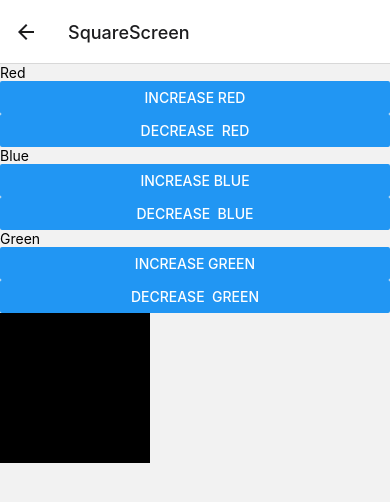
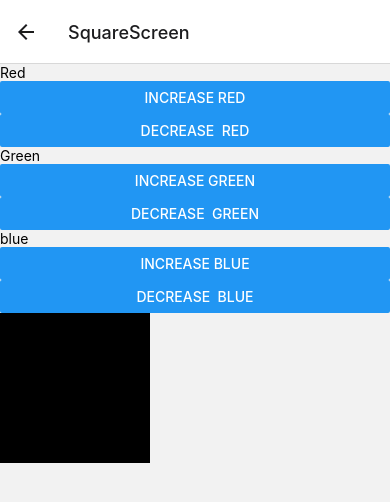
Before and after one commit to Austinove/Test-App, a React Native app: screen /SquareScreen in a window 390 px wide. Shown: the top 502 px of the page. Built offline with nearby package versions, Linux system fonts and the light colour scheme.

Commit message:
color app with reducers

```diff
--- a/src/screens/SquareScreen.js
+++ b/src/screens/SquareScreen.js
@@ -1,48 +1,62 @@
-import React, {useState} from 'react';
+import React, {useReducer} from 'react';
 import {View, Text, StyleSheet} from 'react-native';
 import ColorCounter from '../components/ColorCounter';
 
 const SquareScreen = () => {
-  const [red, setRed] = useState(0);
-  const [green, setGreen] = useState(0);
-  const [blue, setBlue] = useState(0);
-  const COLOR_INCREMENT = 15;
-  const setColor = (color, change) => {
-    switch (color) {
+  const reducer = (state, action) => {
+    switch (action.colorToChange) {
       case 'red':
-        red + change < 255 && red + change >= 0 ? setRed(red + change) : null;
-        break;
+        console.log(action.colorToChange, ', ', action.amount);
+        console.log('//', state);
+        return state.red + action.amount < 255 || state.red + action > 0
+          ? {...state, red: state.red + action.amount}
+          : state;
+
       case 'green':
-        green + change < 255 && green + change >= 0
-          ? setGreen(green + change)
-          : null;
-        break;
+        return state.red + action.amount < 255 || state.red + action > 0
+          ? {...state, green: state.green + action.amount}
+          : state;
+
       case 'blue':
-        blue + change < 255 && blue + change >= 0
-          ? setBlue(blue + change)
-          : null;
-        break;
+        return state.red + action.amount < 255 || state.red + action > 0
+          ? {...state, blue: state.blue + action.amount}
+          : state;
 
       default:
-        break;
+        return state;
     }
   };
+  const [state, dispatch] = useReducer(reducer, {red: 0, green: 0, blue: 0});
+  const {red, green, blue} = state;
+  const COLOR_INCREMENT = 15;
   return (
     <View>
       <ColorCounter
-        onIncrease={() => setColor('red', COLOR_INCREMENT)}
-        onDecrease={() => setColor('red', -1 * COLOR_INCREMENT)}
+        onIncrease={() =>
+          dispatch({colorToChange: 'red', amount: COLOR_INCREMENT})
+        }
+        onDecrease={() =>
+          dispatch({colorToChange: 'red', amount: -1 * COLOR_INCREMENT})
+        }
         color="Red"
       />
       <ColorCounter
-        onIncrease={() => setColor('blue', COLOR_INCREMENT)}
-        onDecrease={() => setColor('blue', -1 * COLOR_INCREMENT)}
-        color="Blue"
+        onIncrease={() =>
+          dispatch({colorToChange: 'green', amount: COLOR_INCREMENT})
+        }
+        onDecrease={() =>
+          dispatch({colorToChange: 'green', amount: -1 * COLOR_INCREMENT})
+        }
+        color="Green"
       />
       <ColorCounter
-        onIncrease={() => setColor('green', COLOR_INCREMENT)}
-        onDecrease={() => setColor('green', -1 * COLOR_INCREMENT)}
-        color="Green"
+        onIncrease={() =>
+          dispatch({colorToChange: 'blue', amount: COLOR_INCREMENT})
+        }
+        onDecrease={() =>
+          dispatch({colorToChange: 'blue', amount: -1 * COLOR_INCREMENT})
+        }
+        color="blue"
       />
       <View
         style={{
```
